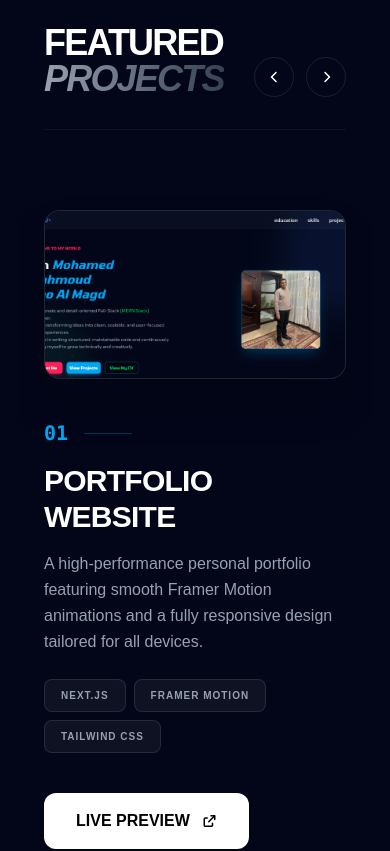
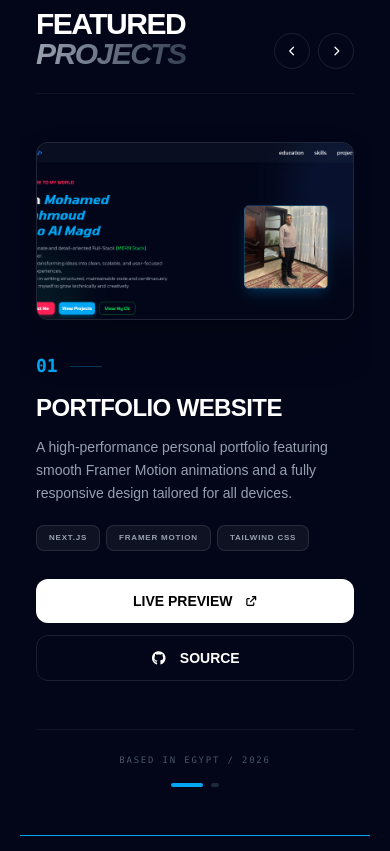
Before and after one commit to abo-al-magd-404/MyPortfolio, a Next.js app: page / in a window 390 px wide. Shown: the part 6460-7311 px from the top of the page. Built offline with nearby package versions, Linux system fonts and the light colour scheme; a web font is replaced by a local one.

Commit message:
Refactor project section layout and styles

```diff
--- a/app/sections/projects.tsx
+++ b/app/sections/projects.tsx
@@ -65,16 +65,15 @@ export default function ProjectsSection() {
   return (
     <section
       id="projects"
-      className="min-h-screen flex flex-col justify-between py-16 lg:py-20 px-6 md:px-12 lg:px-24 text-white bg-transparent relative overflow-hidden"
+      className="min-h-screen flex flex-col justify-between py-12 md:py-16 lg:py-20 px-4 sm:px-6 md:px-12 lg:px-24 text-white bg-transparent relative overflow-hidden"
     >
-      {/* --- Section Header --- */}
-      <div className="max-w-7xl mx-auto w-full mb-12 flex items-end justify-between border-b border-white/5 pb-8">
+      <div className="max-w-7xl mx-auto w-full mb-8 md:mb-12 flex items-end justify-between border-b border-white/5 pb-6 md:pb-8">
         <motion.div
           initial={{ opacity: 0, x: -20 }}
           whileInView={{ opacity: 1, x: 0 }}
           viewport={{ once: true }}
         >
-          <h1 className="text-4xl md:text-6xl lg:text-7xl font-black tracking-tighter leading-none uppercase">
+          <h1 className="text-3xl sm:text-4xl md:text-6xl lg:text-7xl font-black tracking-tighter leading-none uppercase">
             Featured <br />
             <span className="text-transparent bg-clip-text bg-linear-to-r from-gray-400 to-gray-700 italic">
               Projects
@@ -82,29 +81,22 @@ export default function ProjectsSection() {
           </h1>
         </motion.div>
 
-        <div className="flex gap-3 h-fit">
+        <div className="flex gap-2 md:gap-3 h-fit">
           <button
             onClick={prev}
-            className="w-10 h-10 lg:w-12 lg:h-12 flex items-center justify-center rounded-full border border-white/10 hover:border-sky-500/50 transition-all active:scale-90"
+            className="w-9 h-9 md:w-10 md:h-10 lg:w-12 lg:h-12 flex items-center justify-center rounded-full border border-white/10 hover:border-sky-500/50 transition-all active:scale-90"
           >
-            <FontAwesomeIcon
-              icon={faChevronLeft}
-              className="text-xs lg:text-sm"
-            />
+            <FontAwesomeIcon icon={faChevronLeft} className="text-[10px] md:text-xs lg:text-sm" />
           </button>
           <button
             onClick={next}
-            className="w-10 h-10 lg:w-12 lg:h-12 flex items-center justify-center rounded-full border border-white/10 hover:border-sky-500/50 transition-all active:scale-90"
+            className="w-9 h-9 md:w-10 md:h-10 lg:w-12 lg:h-12 flex items-center justify-center rounded-full border border-white/10 hover:border-sky-500/50 transition-all active:scale-90"
           >
-            <FontAwesomeIcon
-              icon={faChevronRight}
-              className="text-xs lg:text-sm"
-            />
+            <FontAwesomeIcon icon={faChevronRight} className="text-[10px] md:text-xs lg:text-sm" />
           </button>
         </div>
       </div>
 
-      {/* --- Main Content --- */}
       <div className="max-w-7xl mx-auto w-full grow flex items-center">
         <AnimatePresence mode="wait" custom={direction}>
           <motion.div
@@ -115,11 +107,10 @@ export default function ProjectsSection() {
             animate="center"
             exit="exit"
             transition={{ duration: 0.5, ease: "circOut" }}
-            className="grid grid-cols-1 lg:grid-cols-12 gap-10 lg:gap-20 items-center w-full py-8"
+            className="grid grid-cols-1 lg:grid-cols-12 gap-8 md:gap-10 lg:gap-20 items-center w-full py-4 md:py-8"
           >
-            {/* Visual Side */}
             <div className="lg:col-span-7 group order-1 lg:order-2">
-              <div className="relative aspect-video w-full rounded-2xl overflow-hidden border border-white/10 bg-gray-900/50 shadow-2xl">
+              <div className="relative aspect-video w-full rounded-xl md:rounded-2xl overflow-hidden border border-white/10 bg-gray-900/50 shadow-2xl">
                 <Image
                   src={currentProject.image}
                   alt={currentProject.title}
@@ -127,49 +118,48 @@ export default function ProjectsSection() {
                   className="object-cover group-hover:scale-105 transition-transform duration-1000"
                   priority
                 />
-                <div className="hidden lg:block absolute -bottom-10 -right-10 text-[12rem] font-black text-white/5 select-none pointer-events-none italic">
+                <div className="hidden lg:block absolute -bottom-10 -right-10 text-[10rem] xl:text-[12rem] font-black text-white/5 select-none pointer-events-none italic">
                   {index + 1}
                 </div>
               </div>
             </div>
 
-            {/* Information Side */}
-            <div className="lg:col-span-5 space-y-6 lg:space-y-8 order-2 lg:order-1">
-              <div className="space-y-4">
-                <div className="flex items-center gap-4 text-sky-500 font-mono text-xl font-black">
+            <div className="lg:col-span-5 space-y-5 md:space-y-6 lg:space-y-8 order-2 lg:order-1">
+              <div className="space-y-3 md:space-y-4">
+                <div className="flex items-center gap-3 md:gap-4 text-sky-500 font-mono text-lg md:text-xl font-black">
                   <span>0{index + 1}</span>
-                  <div className="h-px w-12 bg-sky-500/30" />
+                  <div className="h-px w-8 md:w-12 bg-sky-500/30" />
                 </div>
-                <h3 className="text-3xl md:text-4xl lg:text-5xl font-bold tracking-tight uppercase">
+                <h3 className="text-2xl sm:text-3xl md:text-4xl lg:text-5xl font-bold tracking-tight uppercase">
                   {currentProject.title}
                 </h3>
-                <p className="text-gray-400 text-base lg:text-lg leading-relaxed font-light max-w-md">
+                <p className="text-gray-400 text-sm md:text-base lg:text-lg leading-relaxed font-light max-w-md">
                   {currentProject.description}
                 </p>
               </div>
 
-              <div className="flex flex-wrap gap-2">
+              <div className="flex flex-wrap gap-1.5 md:gap-2">
                 {currentProject.technologies.map((tech) => (
                   <span
                     key={tech}
-                    className="text-[10px] uppercase tracking-widest font-bold px-4 py-2 rounded-lg bg-white/5 border border-white/10 text-gray-400"
+                    className="text-[8px] md:text-[10px] uppercase tracking-widest font-bold px-3 py-1.5 md:px-4 md:py-2 rounded-lg bg-white/5 border border-white/10 text-gray-400"
                   >
                     {tech}
                   </span>
                 ))}
               </div>
 
-              <div className="flex flex-wrap gap-4 pt-4">
+              <div className="flex flex-col sm:flex-row gap-3 md:gap-4 pt-2 md:pt-4">
                 <a
                   href={currentProject.live}
-                  className="flex items-center gap-3 bg-white text-black hover:bg-sky-500 hover:text-white px-8 py-4 rounded-xl font-bold transition-all active:scale-95"
+                  className="flex items-center justify-center gap-3 bg-white text-black hover:bg-sky-500 hover:text-white px-6 md:px-8 py-3 md:py-4 rounded-xl font-bold transition-all active:scale-95 text-sm md:text-base"
                 >
                   LIVE PREVIEW{" "}
-                  <FontAwesomeIcon icon={faArrowUpRightFromSquare} size="xs" />
+                  <FontAwesomeIcon icon={faArrowUpRightFromSquare} className="text-[10px]" />
                 </a>
                 <a
                   href={currentProject.github}
-                  className="flex items-center gap-3 bg-transparent border border-white/10 hover:bg-white/10 px-8 py-4 rounded-xl font-bold transition-all active:scale-95"
+                  className="flex items-center justify-center gap-3 bg-transparent border border-white/10 hover:bg-white/10 px-6 md:px-8 py-3 md:py-4 rounded-xl font-bold transition-all active:scale-95 text-sm md:text-base"
                 >
                   <FontAwesomeIcon icon={faGithub} /> SOURCE
                 </a>
@@ -179,9 +169,8 @@ export default function ProjectsSection() {
         </AnimatePresence>
       </div>
 
-      {/* --- Section Footer --- */}
-      <div className="max-w-7xl mx-auto w-full mt-12 border-t border-white/5 pt-8 flex flex-col md:flex-row justify-between items-center gap-6">
-        <div className="text-[10px] text-gray-600 font-mono tracking-[0.3em] uppercase">
+      <div className="max-w-7xl mx-auto w-full mt-8 md:mt-12 border-t border-white/5 pt-6 md:pt-8 flex flex-col md:flex-row justify-between items-center gap-4 md:gap-6">
+        <div className="text-[9px] md:text-[10px] text-gray-600 font-mono tracking-[0.2em] md:tracking-[0.3em] uppercase">
           Based in Egypt / 2026
         </div>
 
@@ -193,10 +182,10 @@ export default function ProjectsSection() {
                 setDirection(i > index ? 1 : -1);
                 setIndex(i);
               }}
-              className={`h-1.5 transition-all duration-500 rounded-full ${
+              className={`h-1 md:h-1.5 transition-all duration-500 rounded-full ${
                 i === index
-                  ? "w-12 bg-sky-500"
-                  : "w-3 bg-gray-800 hover:bg-gray-600"
+                  ? "w-8 md:w-12 bg-sky-500"
+                  : "w-2 md:w-3 bg-gray-800 hover:bg-gray-600"
               }`}
             />
           ))}
```
